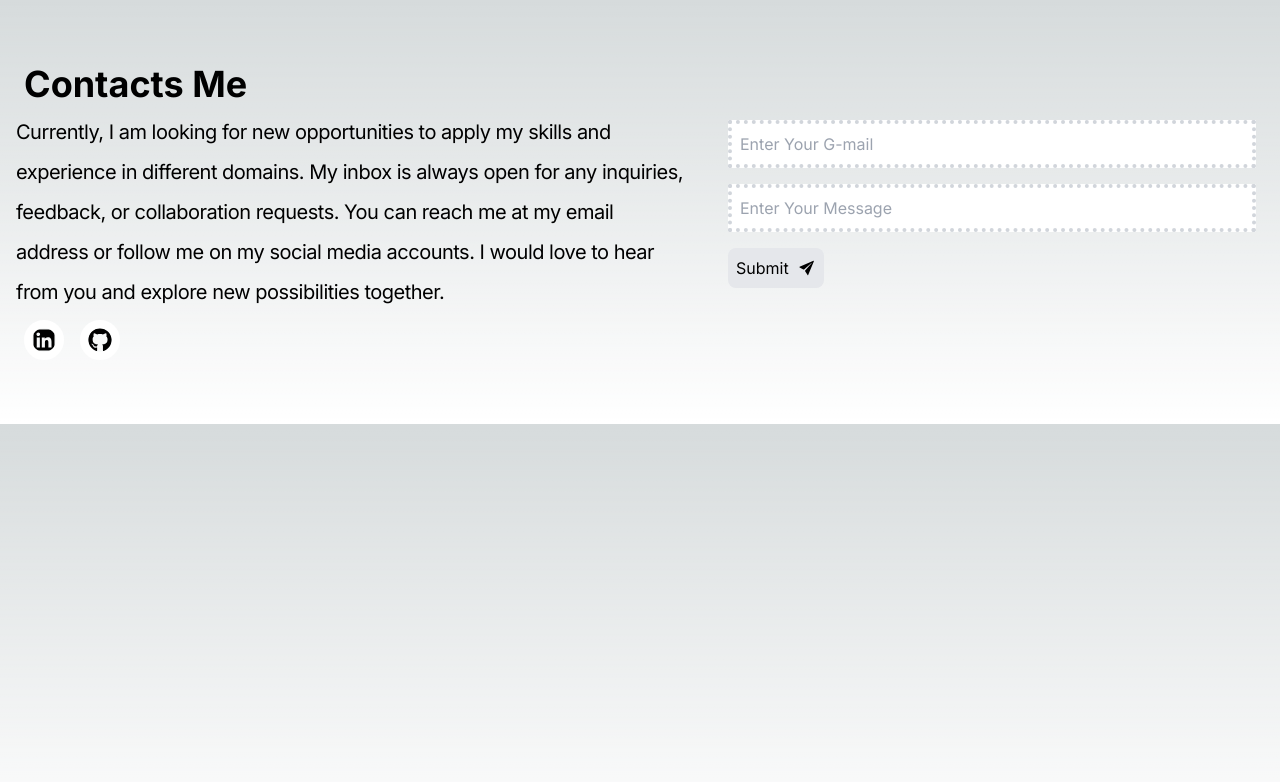
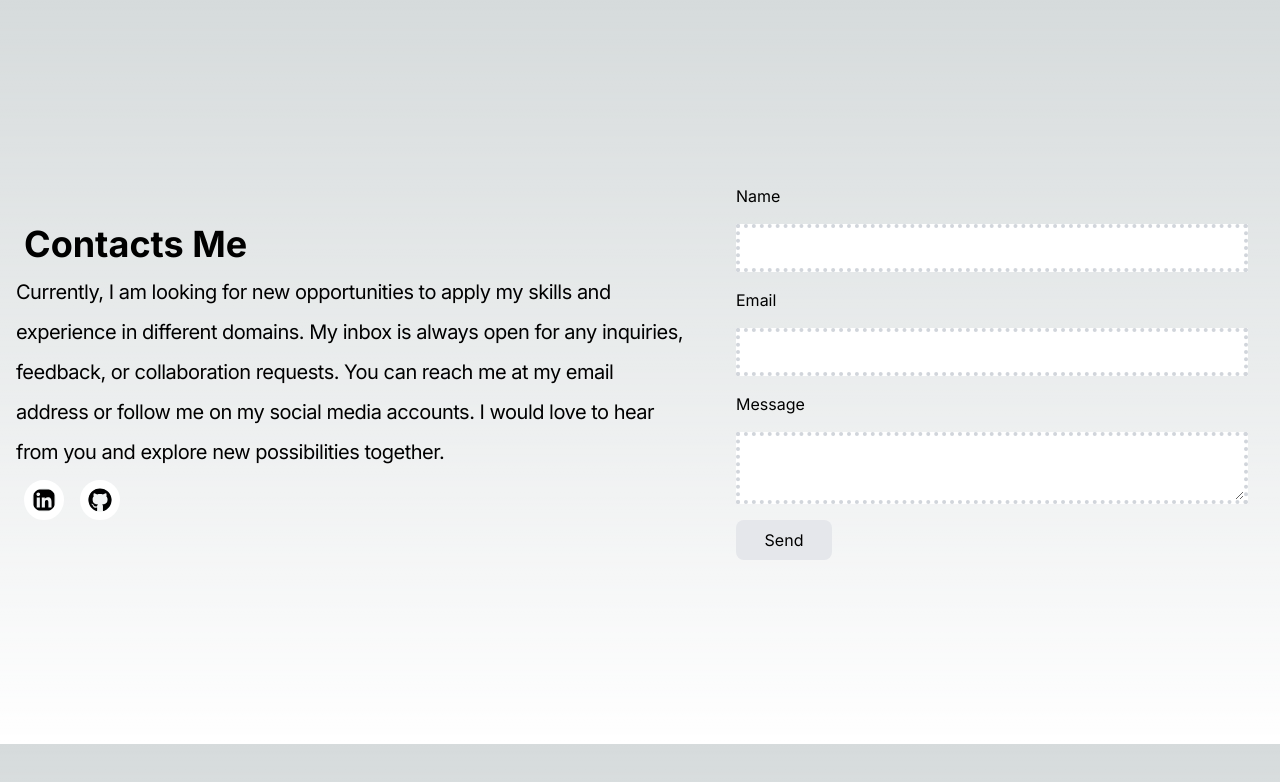
Before and after one commit to Muhammadtalhatariq/myPortfolio, a Next.js app: page /Contact in a window 1280 px wide. Shown: the top 782 px of the page. Built offline with nearby package versions, Linux system fonts and the light colour scheme.

Commit message:
design done all component

```diff
--- a/app/Contact/page.jsx
+++ b/app/Contact/page.jsx
@@ -1,14 +1,41 @@
-import React from "react";
+"use client"
+import React, { useRef } from "react";
+import emailjs from "@emailjs/browser";
 import { FaLinkedin } from "react-icons/fa";
 import { FaGithub } from "react-icons/fa";
-import { IoIosSend } from "react-icons/io";
+
 
 const page = () => {
+  const form = useRef();
+
+  const sendEmail = (e) => {
+    e.preventDefault();
+
+    emailjs
+      .sendForm(
+        "service_r9juise",
+        "template_57rdqrp",
+        form.current,
+        "o7hb0h-ldQpKt_uGV"
+      )
+      .then(
+        (result) => {
+          console.log(result.text);
+          console.log("message sent");
+        },
+        (error) => {
+          console.log(error.text);
+        }
+      );
+  };
+
   return (
     <div className="py-10">
       <div className="flex flex-wrap  ">
         <div className="sm:w-[55%] p-4 m-auto">
-          <p className="font-bold text-3xl sm:text-4xl p-2 text-center sm:text-start ">Contacts Me</p>
+          <p className="font-bold text-3xl sm:text-4xl p-2 text-center sm:text-start ">
+            Contacts Me
+          </p>
           <p className="text-center  sm:text-start text-xl sm:text2xl leading-10 tracking-tight">
             Currently, I am looking for new opportunities to apply my skills and
             experience in different domains. My inbox is always open for any
@@ -28,26 +55,29 @@ const page = () => {
           </div>
         </div>
 
-        <div className="sm:w-[45%] w-full  px-2 sm:py-16">
-          <form className="flex flex-col gap-4 p-4" action="">
+        <div className="sm:w-[45%] w-full  px-4 sm:py-32">
+            <form
+            className="flex flex-col gap-4 p-4 "
+            ref={form} onSubmit={sendEmail}>
+              <label>Name</label>
               <input
                className="p-2 border-gray-300 border-dotted border-4"
-              placeholder="Enter Your G-mail"
-              type="text"
-            />
+              type="text" name="user_name" />
+              <label>Email</label>
               <input
                className="p-2 border-gray-300 border-dotted border-4"
-              placeholder="Enter Your Message"
-              type="text-area"
-              value=""
+              type="email" name="user_email" />
+              <label>Message</label>
+              <textarea
+               className="p-2 border-gray-300 border-dotted border-4"
+              name="message" />
+              <input
+               className=" bg-gray-200 items-center w-24 hover:bg-slate-400 rounded-lg p-2"
+              type="submit" value="Send"
+
               />
-            <button
-              className=" flex gap-2 bg-gray-200 items-center w-24 hover:bg-slate-400 rounded-lg px-2"
-              type="button"
-            >
-              Submit <IoIosSend size={40} />
-            </button>
             </form>
+
         </div>
       </div>
     </div>
--- a/package.json
+++ b/package.json
@@ -9,6 +9,7 @@
     "lint": "next lint"
   },
   "dependencies": {
+    "@emailjs/browser": "^4.3.3",
     "@emotion/react": "^11.11.4",
     "@emotion/styled": "^11.11.0",
     "@mui/material": "^5.15.13",
@@ -16,7 +17,8 @@
     "react": "^18",
     "react-dom": "^18",
     "react-icons": "^5.0.1",
-    "react-scroll": "^1.9.0"
+    "react-scroll": "^1.9.0",
+    "styled-components": "^6.1.8"
   },
   "devDependencies": {
     "autoprefixer": "^10.0.1",
```
Also changed, not shown: 1 other file (tests, documents, lock files or other folders). Lines whose indentation alone changed are shown as unchanged.
